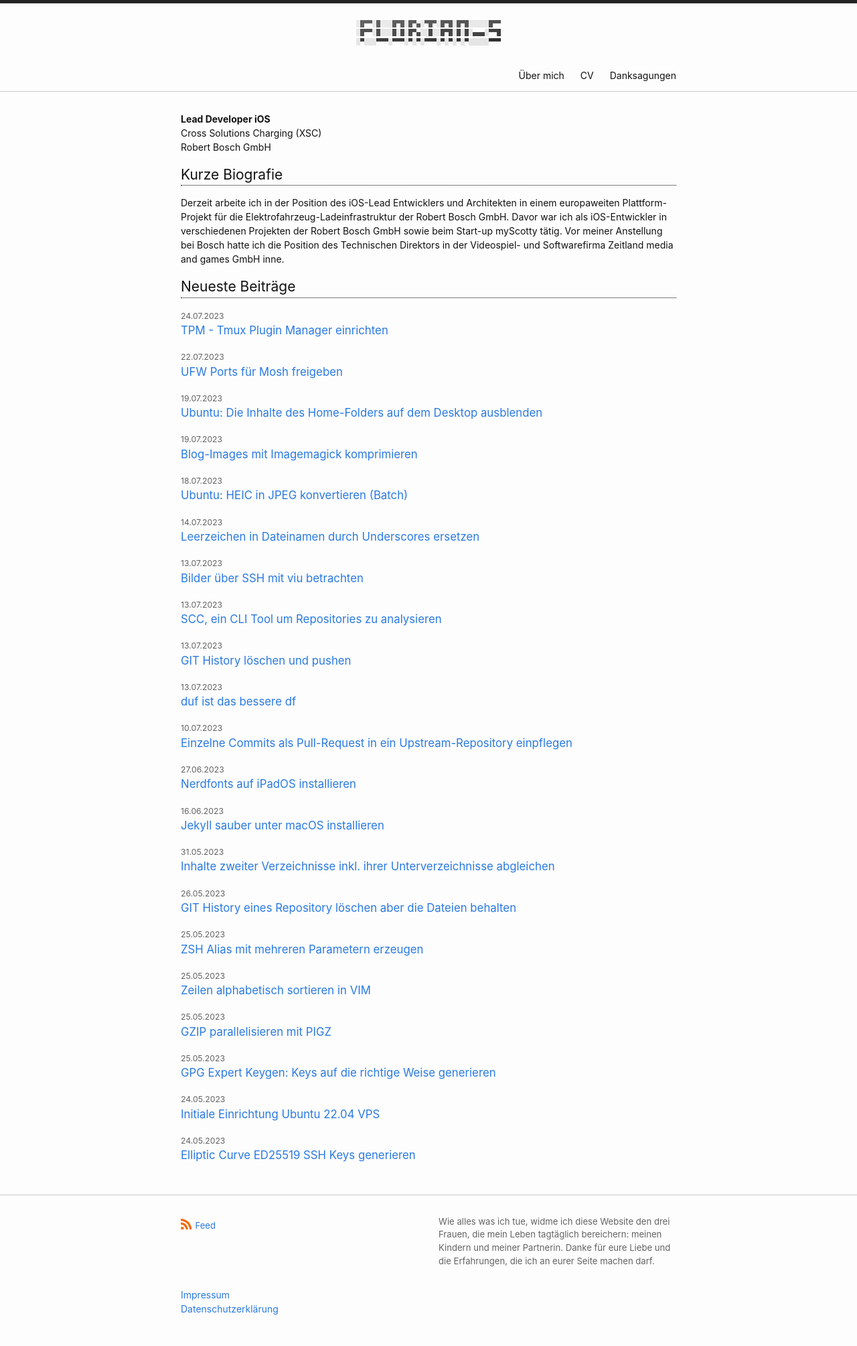
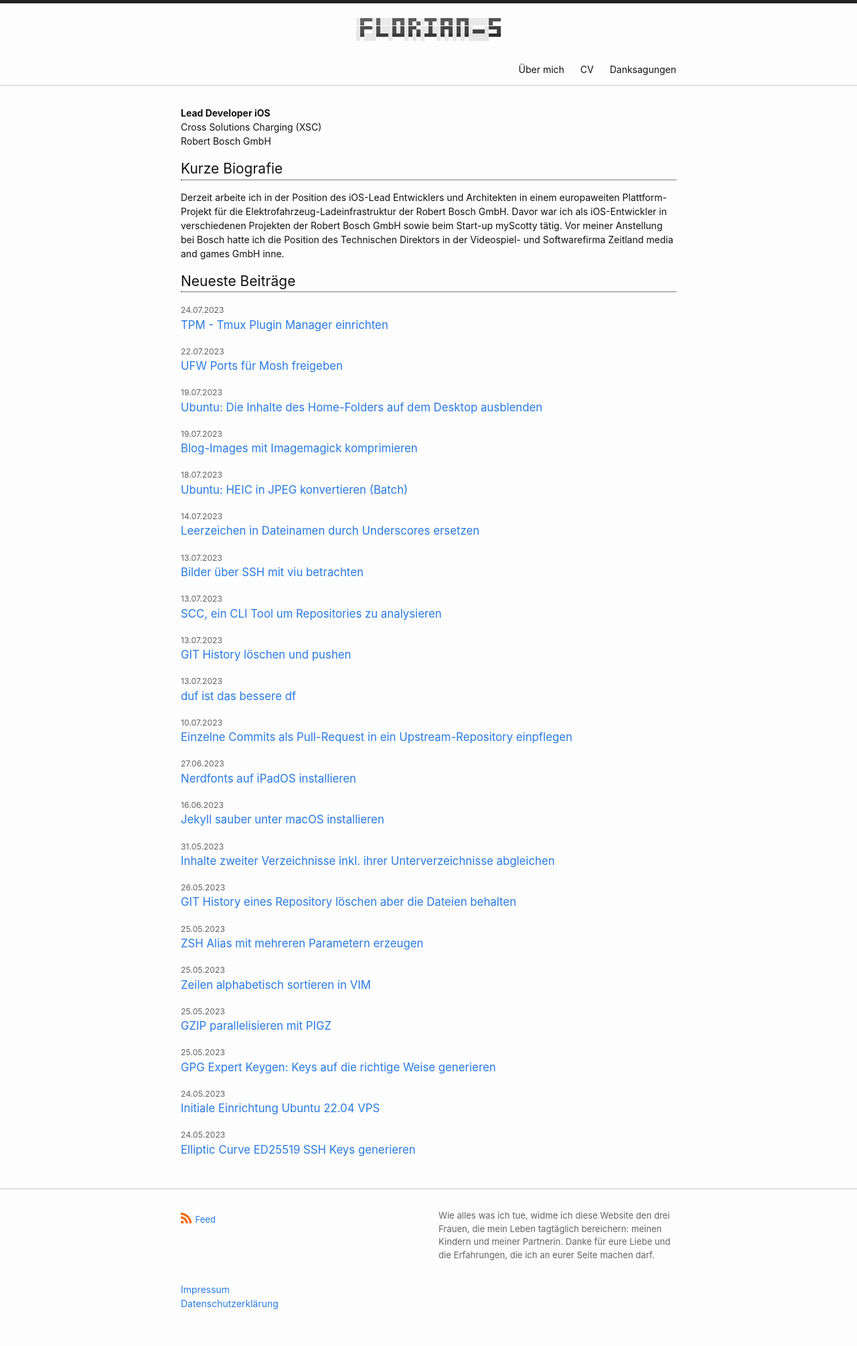
Before and after one commit to flowinho/florianschuttkowskicom, a Jekyll site: the page built from index.markdown, in a window 1280 px wide. Shown: the whole page at 67% size. Built offline with Jekyll 4.4.1, drawn with Linux system fonts in a browser that asks for light colours.

Commit message:
Adjust line height for ascii logo

```diff
--- a/_sass/minima/_base.scss
+++ b/_sass/minima/_base.scss
@@ -65,7 +65,7 @@
   margin-top: 8px;
   margin-bottom: 8px;
   clear:both;
-  line-height: 0.85 !important;
+  line-height: 0.78 !important;
 
   a:link { text-decoration: none; }
   a:visited { text-decoration: none; }
```
